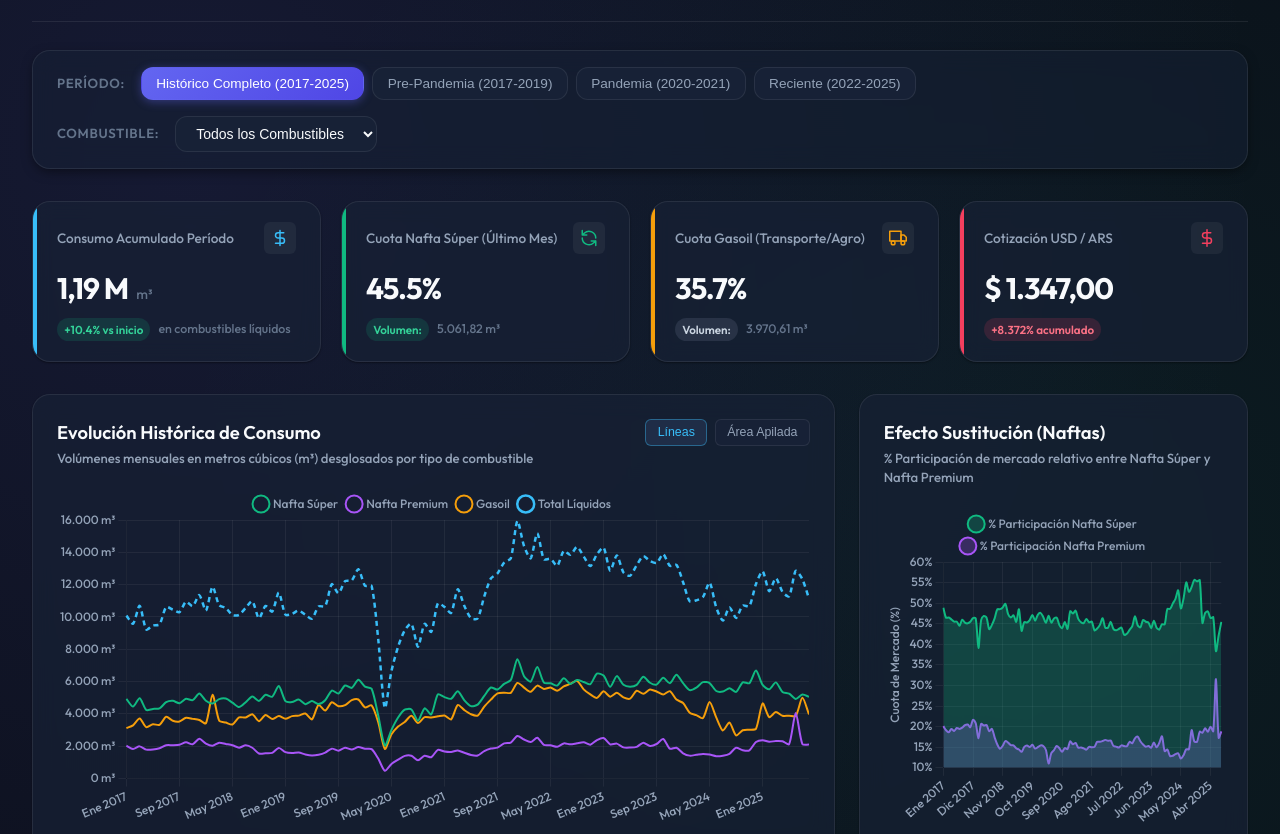
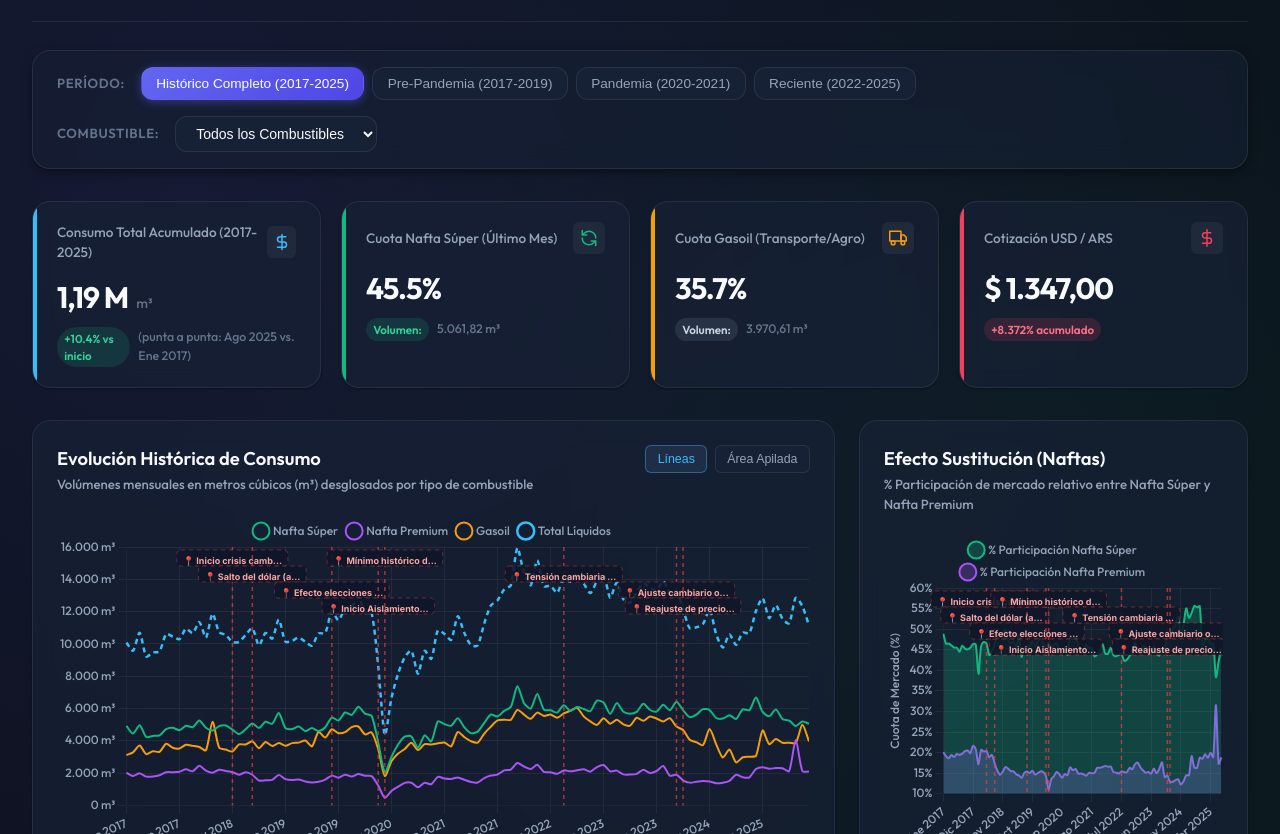
Before and after one commit to emilce-cuenca/Grupo4-PPII_TSCDeIA, a plain HTML site: page index.html in a window 1280 px wide. Shown: the part 118-952 px from the top of the page. Drawn offline with nearby package versions, Linux system fonts and the light colour scheme.

Commit message:
docs/ui: incorporar hitos cambiarios, corregir fuentes, kpi de consumo y aviso de discontinuidad de precios

```diff
--- a/index.html
+++ b/index.html
@@ -82,7 +82,7 @@
       <!-- KPI 1: Consumo Total Líquidos -->
       <article class="kpi-card kpi-total">
         <div class="kpi-header">
-          <span class="kpi-title">Consumo Acumulado Período</span>
+          <span class="kpi-title">Consumo Total Acumulado (2017-2025)</span>
           <div class="kpi-icon" aria-hidden="true">
             <svg viewBox="0 0 24 24" fill="none" stroke-width="2" stroke-linecap="round" stroke-linejoin="round">
               <path d="M12 2v20M17 5H9.5a3.5 3.5 0 0 0 0 7h5a3.5 3.5 0 0 1 0 7H6" />
@@ -95,7 +95,7 @@
         </div>
         <div class="kpi-footer">
           <span id="kpiTotalPill" class="kpi-pill neutral">-</span>
-          <span>en combustibles líquidos</span>
+          <span>(punta a punta: Ago 2025 vs. Ene 2017)</span>
         </div>
       </article>
 
@@ -219,6 +219,11 @@
             <button id="btnPriceUsd" class="chart-btn" type="button">USD (US$)</button>
           </div>
         </div>
+        <!-- Aviso metodológico de corte de serie -->
+    <div style="margin: 0 16px 12px 16px; padding: 6px 12px; background: rgba(245, 158, 11, 0.12); border-left: 3px solid #f59e0b; border-radius: 4px; font-size: 0.8rem; color: #fcd34d;">
+        ⚠️ <strong>Discontinuidad de serie:</strong> Datos abiertos municipales disponibles hasta <strong>Mar 2022</strong> (Premium), <strong>Mar 2023</strong> (Gasoil) y <strong>Nov 2023</strong> (Súper).
+    </div>
+
         <div class="chart-canvas-container">
           <canvas id="pricesChart"></canvas>
         </div>
@@ -349,9 +354,14 @@
         <strong>Grupo 4</strong> • Práctica Profesionalizante II (TSCDeIA) • Despliegue optimizado para
         <strong>Vercel</strong>
       </div>
-      <div>
-        Fuentes: Secretaría de Energía de la Nación • Registros Históricos USD/ARS
-      </div>
+      <div class="footer-sources">
+        <div>
+            <strong>Fuentes oficiales:</strong> Precios y Consumo: Portal de Datos Abiertos de la Municipalidad de la Ciudad de Corrientes (2017–2025) • Tipo de Cambio USD/ARS: Banco Central de la República Argentina (BCRA).
+        </div>
+        <div style="margin-top: 4px; font-size: 0.85em; opacity: 0.85;">
+            <strong>Nota metodológica:</strong> Se excluye de las series el Gas Licuado de Petróleo Automotor (GLPA) por representar un volumen marginal y discontinuo en la plaza local.
+        </div>
+    </div>
     </footer>
 
   </div>
--- a/js/charts.js
+++ b/js/charts.js
@@ -28,7 +28,66 @@ const ChartManager = (function() {
     gridColor: 'rgba(255, 255, 255, 0.06)',
     textColor: '#94a3b8'
   };
+// Plugin reutilizable para dibujar los 8 hitos cambiarios como líneas verticales
+const createMilestonesPlugin = (records) => ({
+    id: 'milestonesPlugin',
+    afterDraw(chart) {
+        const { ctx, chartArea, scales: { x } } = chart;
+        if (!x || !records || !chartArea) return;
 
+        // 4 niveles de altura para que los hitos cercanos no se superpongan
+        const yOffsets = [14, 30, 46, 62];
+        let hitoIndex = 0;
+
+        records.forEach((r, index) => {
+            if (r.hito) {
+                const xPos = x.getPixelForValue(index);
+                if (xPos >= chartArea.left && xPos <= chartArea.right) {
+                    ctx.save();
+
+                    // 1. Línea vertical punteada
+                    ctx.beginPath();
+                    ctx.setLineDash([4, 4]);
+                    ctx.strokeStyle = 'rgba(239, 68, 68, 0.65)';
+                    ctx.lineWidth = 1.5;
+                    ctx.moveTo(xPos, chartArea.top);
+                    ctx.lineTo(xPos, chartArea.bottom);
+                    ctx.stroke();
+
+                    // 2. Altura escalonada del hito actual
+                    const yPos = chartArea.top + yOffsets[hitoIndex % yOffsets.length];
+                    const labelText = '📍 ' + (r.hito.length > 20 ? r.hito.substring(0, 18) + '...' : r.hito);
+
+                    ctx.font = 'bold 9px Inter, sans-serif';
+                    const textWidth = ctx.measureText(labelText).width;
+                    const paddingX = 6;
+                    const badgeHeight = 16;
+
+                    // 3. Cápsula de fondo oscuro para evitar que las líneas ensucien el texto
+                    ctx.fillStyle = 'rgba(15, 23, 42, 0.88)';
+                    if (ctx.roundRect) {
+                        ctx.beginPath();
+                        ctx.roundRect(xPos - textWidth / 2 - paddingX, yPos - 11, textWidth + paddingX * 2, badgeHeight, 4);
+                        ctx.fill();
+                    } else {
+                        ctx.fillRect(xPos - textWidth / 2 - paddingX, yPos - 11, textWidth + paddingX * 2, badgeHeight);
+                    }
+                    ctx.strokeStyle = 'rgba(239, 68, 68, 0.4)';
+                    ctx.lineWidth = 1;
+                    ctx.stroke();
+
+                    // 4. Texto del hito
+                    ctx.fillStyle = '#fca5a5';
+                    ctx.textAlign = 'center';
+                    ctx.fillText(labelText, xPos, yPos);
+
+                    ctx.restore();
+                    hitoIndex++;
+                }
+            }
+        });
+    }
+});
   // Configuración global por defecto de Chart.js
   if (window.Chart) {
     Chart.defaults.color = COLORS.textColor;
@@ -158,7 +217,8 @@ const ChartManager = (function() {
             }
           }
         }
-      }
+      },
+      plugins: [createMilestonesPlugin(records)]
     });
   }
 
@@ -245,7 +305,8 @@ const ChartManager = (function() {
             ticks: { callback: val => `$ ${val}` }
           }
         }
-      }
+      },
+      plugins: [createMilestonesPlugin(records)]
     });
   }
 
@@ -316,7 +377,8 @@ const ChartManager = (function() {
             title: { display: true, text: 'Cuota de Mercado (%)' }
           }
         }
-      }
+      },
+      plugins: [createMilestonesPlugin(records)]
     });
   }
 
```
